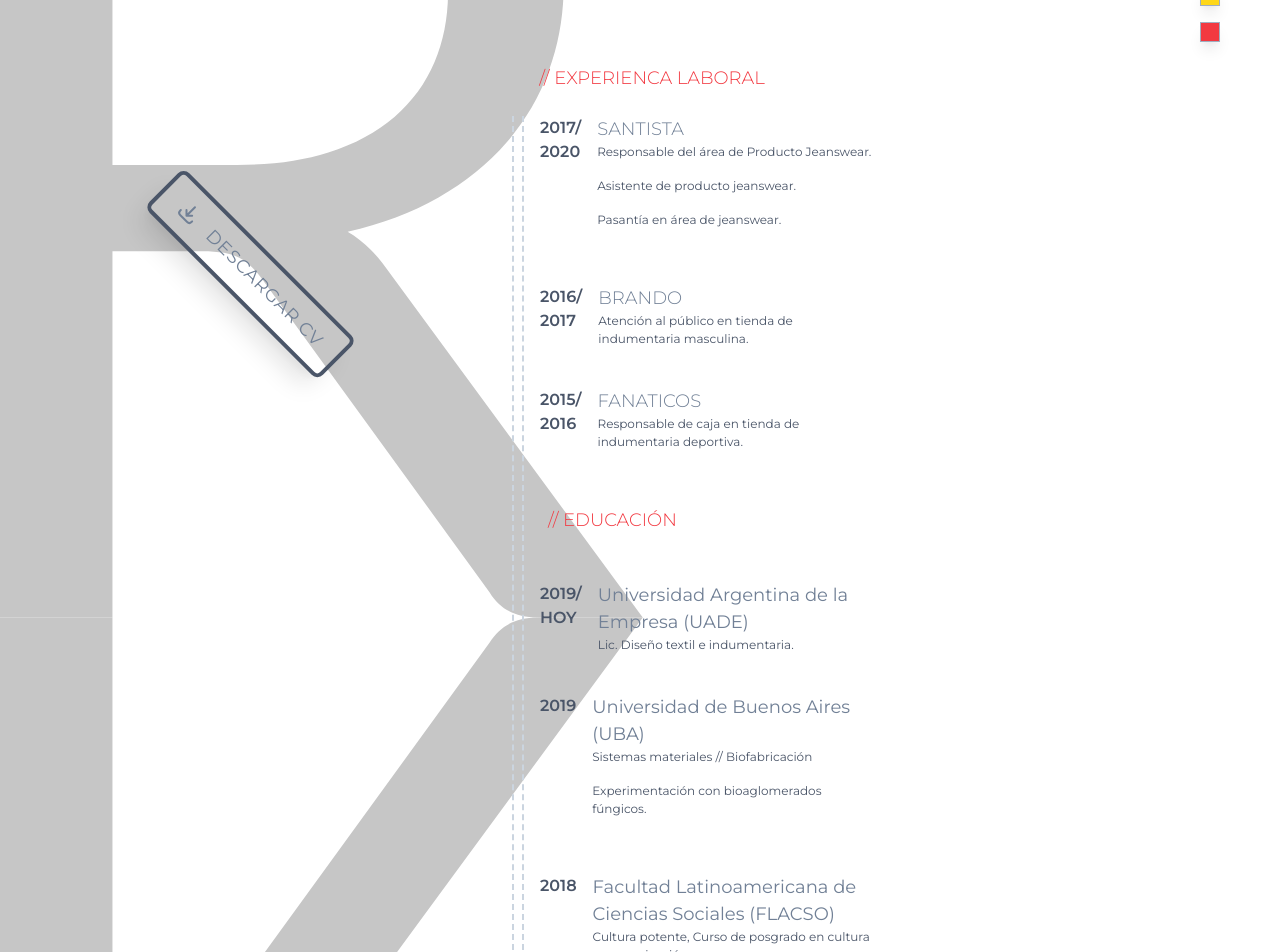
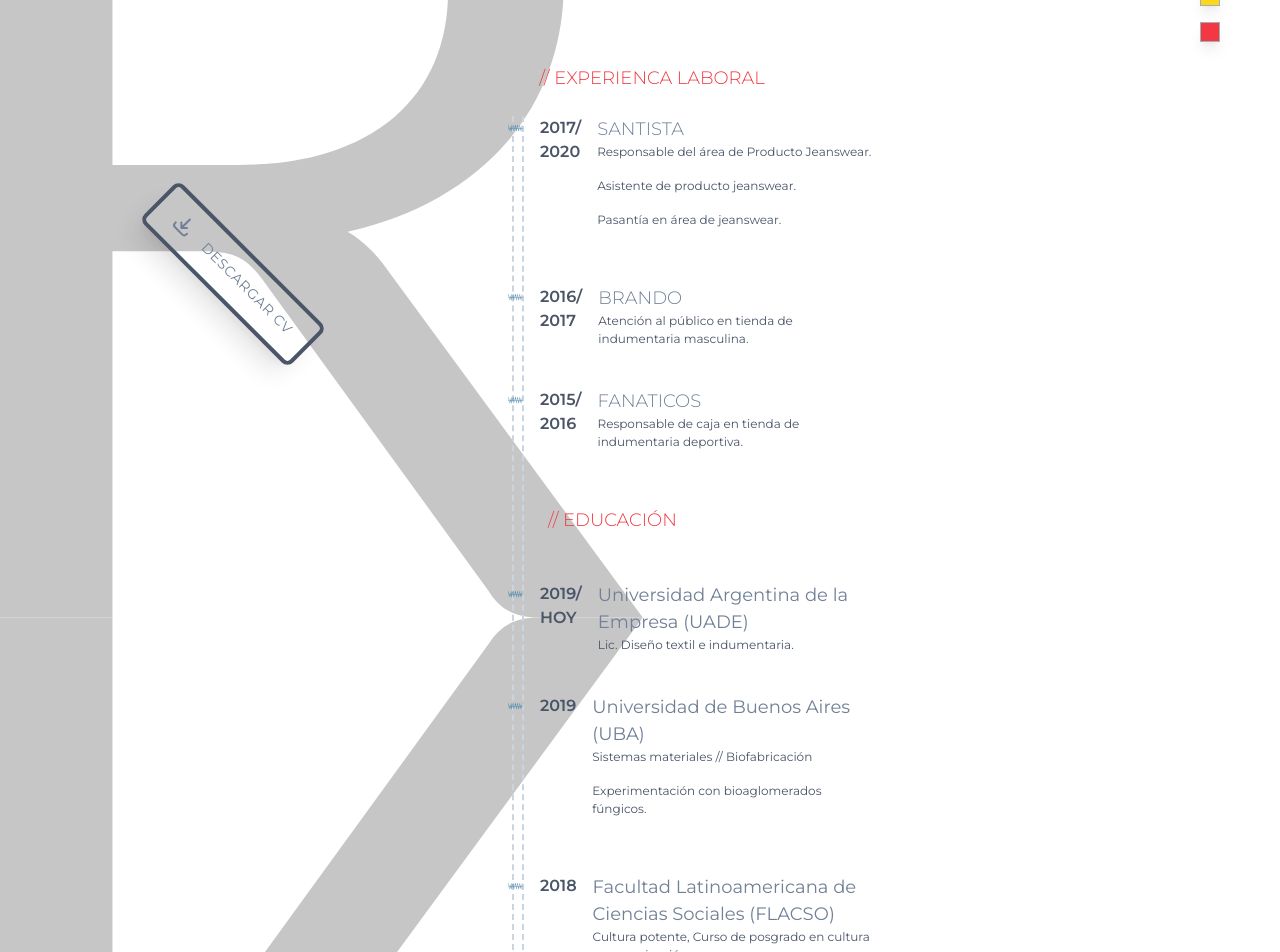
Before and after one commit to Chaloulou75/persona, a Nuxt app: page /resume in a window 1280 px wide. Shown: the part 260-1212 px from the top of the page. Built offline with nearby package versions, Linux system fonts and the light colour scheme; a web font is replaced by a local one; what scroll-out, vue-typed-js would draw is missing.

Commit message:
chiquis next years

```diff
--- a/pages/resume.vue
+++ b/pages/resume.vue
@@ -5,7 +5,7 @@
 
       <lostresbotones />
       <div class="fixed left-0 flex flex-col items-center justify-center h-full ml-8 lg:ml-32">
-        <a href="/CV_Julieta_Mercerat.pdf" download="" target="_blank" class="inline-flex items-center justify-center px-5 py-3 mb-6 text-lg font-medium leading-6 tracking-wider text-gray-600 uppercase transition duration-300 ease-in-out transform rotate-45 border-4 border-gray-700 rounded-lg shadow-xl hover:bg-bluejuli hover:text-white hover:-rotate-45 hover:border-white focus:outline-none focus:shadow-outline-none">
+        <a href="/CV_Julieta_Mercerat.pdf" download="" target="_blank" class="inline-flex items-center justify-center px-5 py-3 mb-6 text-sm font-medium tracking-wider text-gray-600 uppercase transition duration-300 ease-in-out transform rotate-45 border-4 border-gray-700 rounded-lg shadow-xl hover:bg-bluejuli hover:text-white hover:-rotate-45 hover:border-white focus:outline-none focus:shadow-outline-none">
           <svg class="inline-block w-6 h-6 mr-4" fill="none" stroke="currentColor" viewBox="0 0 24 24" xmlns="http://www.w3.org/2000/svg"><path stroke-linecap="round" stroke-linejoin="round" stroke-width="2" d="M4 16v1a3 3 0 003 3h10a3 3 0 003-3v-1m-4-4l-4 4m0 0l-4-4m4 4V4"></path></svg>
           Descargar CV
         </a>
@@ -29,9 +29,13 @@
         <div class="max-w-sm px-2 mt-2 ml-auto border-l-2 border-gray-400 border-dashed">
         <div class="flex flex-col justify-end space-y-8 border-l-2 border-gray-400 border-dashed">
 
-          <div class="flex items-start">
-            <div class="ml-4">
-              <p class="text-base font-bold text-gray-700">2017/ <br>2020</p>
+          <div class="flex items-start ">
+
+            <div class="relative ml-4">
+              <p class="text-base font-bold text-gray-700 ">2017/ <br>2020</p>
+              <div class="absolute top-0 left-0 mt-2 -ml-8">
+                <img alt="ubi" src="~/assets/img/CURSOR3.png" class="object-contain h-2">
+              </div>
             </div>
             <div class="px-4 pb-2">
               <h2 class="text-lg font-hairline text-gray-600 uppercase ">SANTISTA</h2>
@@ -42,8 +46,11 @@
           </div>
 
           <div class="flex items-start">
-            <div class="ml-4">
+            <div class="relative ml-4">
               <p class="text-base font-bold text-gray-700">2016/ <br>2017</p>
+              <div class="absolute top-0 left-0 mt-2 -ml-8">
+                <img alt="ubi" src="~/assets/img/CURSOR3.png" class="object-contain h-2">
+              </div>
             </div>
             <div class="px-4 pb-2">
               <h2 class="text-lg font-hairline text-gray-600 uppercase ">BRANDO</h2>
@@ -52,8 +59,11 @@
           </div>
 
           <div class="flex items-start">
-            <div class="ml-4">
+            <div class="relative ml-4">
               <p class="text-base font-bold text-gray-700">2015/ <br>2016</p>
+              <div class="absolute top-0 left-0 mt-2 -ml-8">
+                <img alt="ubi" src="~/assets/img/CURSOR3.png" class="object-contain h-2">
+              </div>
             </div>
             <div class="px-4 pb-2">
               <h2 class="text-lg font-hairline text-gray-600 uppercase">FANATICOS</h2>
@@ -64,8 +74,11 @@
           <!-- educacion -->
           <h2 class="py-4 pl-6 text-lg font-hairline uppercase text-redjuli">// EDUCACIÓN</h2>
           <div class="flex items-start">
-            <div class="ml-4">
+            <div class="relative ml-4">
               <p class="text-base font-bold text-gray-700">2019/ <br>HOY</p>
+              <div class="absolute top-0 left-0 mt-2 -ml-8">
+                <img alt="ubi" src="~/assets/img/CURSOR3.png" class="object-contain h-2">
+              </div>
             </div>
             <div class="px-4 pb-2">
               <h2 class="text-lg font-medium text-gray-600">Universidad Argentina de la Empresa (UADE)</h2>
@@ -74,8 +87,11 @@
           </div>
 
           <div class="flex items-start">
-            <div class="ml-4">
+            <div class="relative ml-4">
               <p class="text-base font-bold text-gray-700">2019</p>
+              <div class="absolute top-0 left-0 mt-2 -ml-8">
+                <img alt="ubi" src="~/assets/img/CURSOR3.png" class="object-contain h-2">
+              </div>
             </div>
             <div class="px-4 pb-2">
               <h2 class="text-lg font-medium text-gray-600">Universidad de Buenos Aires (UBA)</h2>
@@ -85,8 +101,11 @@
           </div>
 
           <div class="flex items-start">
-            <div class="ml-4">
+            <div class="relative ml-4">
               <p class="text-base font-bold text-gray-700">2018</p>
+              <div class="absolute top-0 left-0 mt-2 -ml-8">
+                <img alt="ubi" src="~/assets/img/CURSOR3.png" class="object-contain h-2">
+              </div>
             </div>
             <div class="px-4 pb-2">
               <h2 class="text-lg font-medium text-gray-600">Facultad Latinoamericana de Ciencias Sociales (FLACSO)</h2>
@@ -95,8 +114,11 @@
           </div>
 
           <div class="flex items-start">
-            <div class="ml-4">
+            <div class="relative ml-4">
               <p class="text-base font-bold text-gray-700">2015</p>
+              <div class="absolute top-0 left-0 mt-2 -ml-8">
+                <img alt="ubi" src="~/assets/img/CURSOR3.png" class="object-contain h-2">
+              </div>
             </div>
             <div class="px-4 pb-2">
               <h2 class="text-lg font-medium text-gray-600">Universidad de Monterrey (UDEM)</h2>
```
